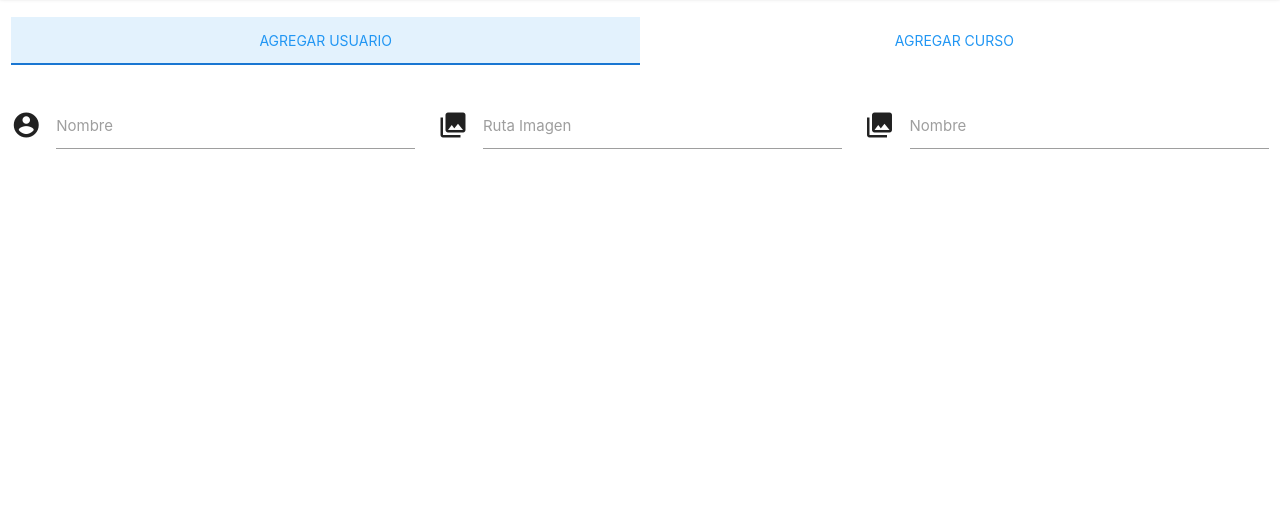
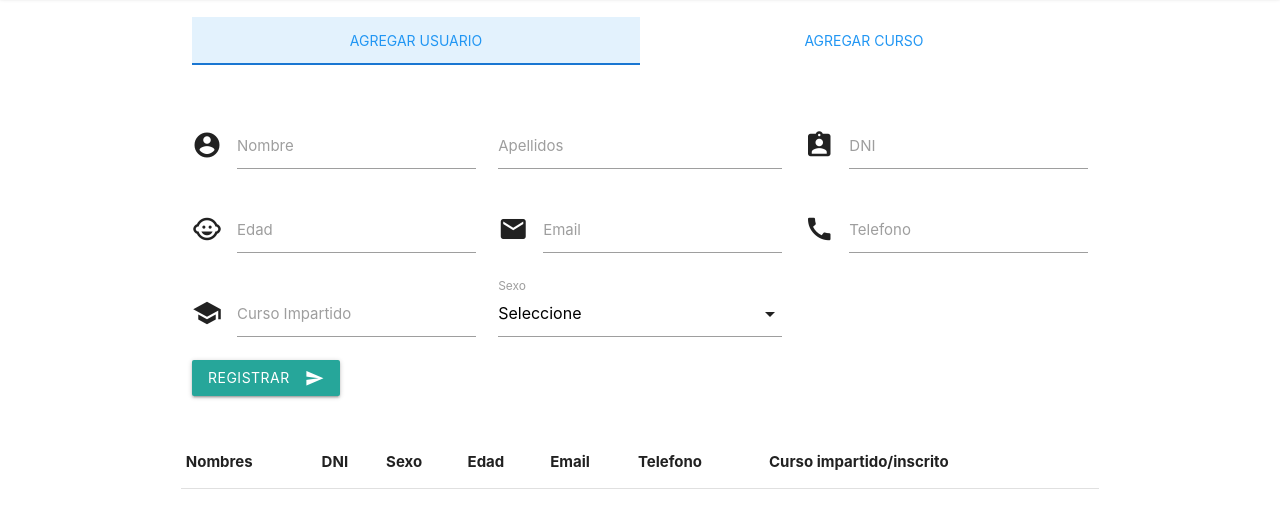
Before and after one commit to jerickgm/proyecto-jgteam, a plain HTML site: page index.html in a window 1280 px wide. Shown: the part 67-576 px from the top of the page. Drawn offline with nearby package versions, Linux system fonts and the light colour scheme.

Commit message:
Agregando datos profesor
Agregando datos profesor al DOM

```diff
--- a/index.html
+++ b/index.html
@@ -15,8 +15,8 @@
 
         </div>
     </nav>
-    <div class="row">
-        <div class="col s12">
+    <div class="container">
+        <div class="row col s12">
           <ul class="tabs">
             <li class="tab col s6"><a class="active" href="#usuario">Agregar Usuario</a></li>
             <li class="tab col s6"><a href="#curso">Agregar Curso</a></li>
@@ -25,26 +25,76 @@
         <div id="usuario" class="col s12">
             <br>
             <div class="row">
-                <form class="col s12">
+                <form id="formUser" class="col s12">
                   <div class="row">
                     <div class="input-field col s4">
                       <i class="material-icons prefix">account_circle</i>
-                      <input id="icon_prefix" type="text" class="validate" required>
+                      <input id="icon_prefix" name="nombreUser" type="text" class="validate" required>
                       <label for="icon_prefix">Nombre</label>
                     </div>
                     <div class="input-field col s4">
-                      <i class="material-icons prefix">collections</i>
-                      <input id="icon_prefix" type="text" class="validate" required>
-                      <label for="icon_prefix">Ruta Imagen</label>
+                      <input id="icon_prefix" name="apellidosUser" type="text" class="validate" required>
+                      <label for="icon_prefix">Apellidos</label>
                     </div>
                     <div class="input-field col s4">
-                      <i class="material-icons prefix">collections</i>
-                      <input id="icon_prefix" type="text" class="validate" required>
-                      <label for="icon_prefix">Nombre</label>
+                      <i class="material-icons prefix">assignment_ind</i>
+                      <input id="icon_prefix" name="dniUser" type="text" class="validate" required>
+                      <label for="icon_prefix">DNI</label>
                     </div>
+                    <div class="input-field col s4">
+                      <i class="material-icons prefix">child_care</i>
+                      <input id="icon_prefix"  name="edadUser" type="text" class="validate" required>
+                      <label for="icon_prefix">Edad</label>
+                    </div>
+                    <div class="input-field col s4">
+                      <i class="material-icons prefix">email</i>
+                      <input id="icon_prefix" name="emailUser" type="text" class="validate" required>
+                      <label for="icon_prefix">Email</label>
+                    </div>
+                    <div class="input-field col s4">
+                      <i class="material-icons prefix">call</i>
+                      <input id="icon_prefix" name="telefonoUser" type="text" class="validate" required>
+                      <label for="icon_prefix">Telefono</label>
+                    </div>
+                    <div class="input-field col s4">
+                      <i class="material-icons prefix">school</i>
+                      <input id="icon_prefix" name="cursoUser" type="text" class="validate" required>
+                      <label for="icon_prefix">Curso Impartido</label>
+                    </div>
+                    <div class="input-field col s4">
+                      <select name="sexoUser">
+                        <option value="" disabled selected>Seleccione</option>
+                        <option value="1">Masculino</option>
+                        <option value="2">Femenino</option>
+                      </select>
+                      <label>Sexo</label>
+                    </div>
+                    <div class="col s6">
+                      <button class="btn waves-effect waves-light" type="submit" name="action">Registrar
+                        <i class="material-icons right">send</i>
+                      </button>
+                  </div>
                   </div>
                 </form>
-              </div>
+            </div>
+            <div class="row">
+              <table>
+                <thead>
+                  <tr>
+                      <th>Nombres</th>
+                      <th>DNI</th>
+                      <th>Sexo</th>
+                      <th>Edad</th>
+                      <th>Email</th>
+                      <th>Telefono</th>
+                      <th>Curso impartido/inscrito</th>
+                  </tr>
+                </thead>
+
+                <tbody id="profesor">
+                </tbody>
+              </table>
+            </div>
         </div>
         <div id="curso" class="col s12">Test 2</div>
       </div>
--- a/js/main.js
+++ b/js/main.js
@@ -3,13 +3,36 @@ import Profesor from "./clases/Profesor.js"
 document.addEventListener('DOMContentLoaded', function() {
     M.AutoInit();
 
+    const padre = document.getElementById('profesor')
 
     //Imprimir en el DOM
-    function mostrarUsuario(usuario){
-
+    function mostrarUsuario(profe){
+        const hijo = document.createElement('tr')
+        hijo.innerHTML=`
+            <td>${profe.getNombres()} ${profe.getApellidos()}</td>
+            <td>${profe.getDni()}</td>
+            <td>${profe.getSexo()}</td>
+            <td>${profe.getEdad()}</td>
+            <td>${profe.getEmail()}</td>
+            <td>${profe.getTelefono()}</td>
+            <td>${profe.getCursoImpartido()}</td>
+        `
+        padre.appendChild(hijo)
     }
 
-    const profe = new Profesor("Jorge", "Garcia", 46048531, 30, "erick_surface@hotmail.com", 977382591, "M", ["HTML", "CSS", "Python"])
-    console.log(profe);
+    const formulario = document.getElementById('formUser')
+    formulario.addEventListener('submit', e =>{
+        e.preventDefault()
+        const datos = e.target
+        const profesor = new Profesor(datos.nombreUser.value, datos.apellidosUser.value, datos.dniUser.value, datos.edadUser.value, datos.emailUser.value, datos.telefonoUser.value, datos.sexoUser.value, datos.cursoUser.value )
+        if (profesor.getSexo() == 1) {
+            profesor.setSexo('M')
+        }else{
+            profesor.setSexo('F')
+        }
+        mostrarUsuario(profesor)
+        formulario.reset()
+
+    })
 
 });
```
